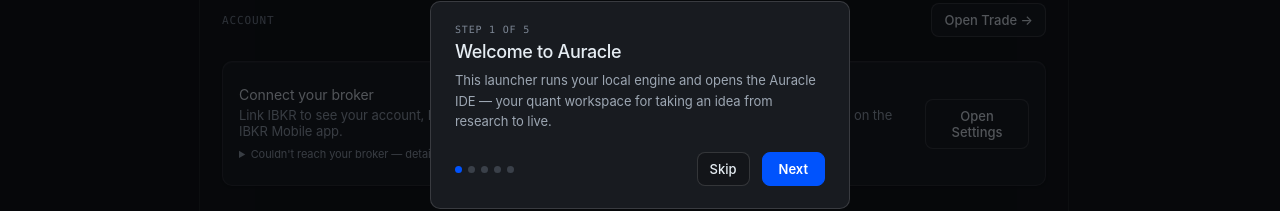
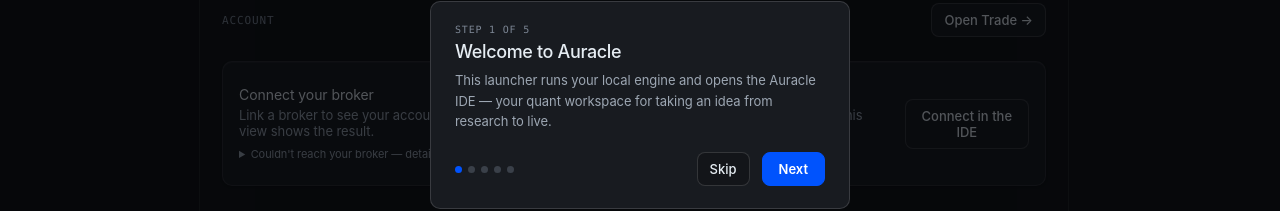
Before and after one commit to SiixQuant/auracle-desktop, a React (Vite) app: page / in a window 1280 px wide. Shown: the part 295-506 px from the top of the page. Built offline with nearby package versions, Linux system fonts and the light colour scheme.

Commit message:
Repoint the Dashboard broker empty-state at the IDE

```diff
--- a/src/App.tsx
+++ b/src/App.tsx
@@ -154,10 +154,7 @@
 
       <div className="content">
         {view === "dashboard" && (
-          <Dashboard
-            onOpenTutorial={() => setShowTutorial(true)}
-            onGotoSettings={() => setView("settings")}
-          />
+          <Dashboard onOpenTutorial={() => setShowTutorial(true)} />
         )}
         {view === "settings" && <Settings />}
         {view === "help" && <Help onOpenTutorial={() => setShowTutorial(true)} />}
--- a/src/views/Dashboard.tsx
+++ b/src/views/Dashboard.tsx
@@ -32,10 +32,8 @@
 
 export default function Dashboard({
   onOpenTutorial,
-  onGotoSettings,
 }: {
   onOpenTutorial?: () => void;
-  onGotoSettings?: () => void;
 }) {
   const [health, setHealth] = useState<HealthSnapshot | null>(null);
   const [ideError, setIdeError] = useState<string | null>(null);
@@ -317,8 +315,9 @@
               <div>
                 <div>Connect your broker</div>
                 <div className="muted fs-sm mt-1">
-                  Link IBKR to see your account, P&amp;L, and feed here. You'll enter
-                  your IBKR login and approve a sign-in on the IBKR Mobile app.
+                  Link a broker to see your account, P&amp;L, and feed here.
+                  Brokers are connected in the Auracle IDE — this view shows the
+                  result.
                 </div>
                 {brokerErr && (
                   <details className="mt-2">
@@ -329,8 +328,8 @@
                   </details>
                 )}
               </div>
-              <button type="button" className="ghost" onClick={() => onGotoSettings?.()}>
-                Open Settings
+              <button type="button" className="ghost" onClick={() => void openIdePanel("connections")}>
+                Connect in the IDE
               </button>
             </div>
           </div>
```
